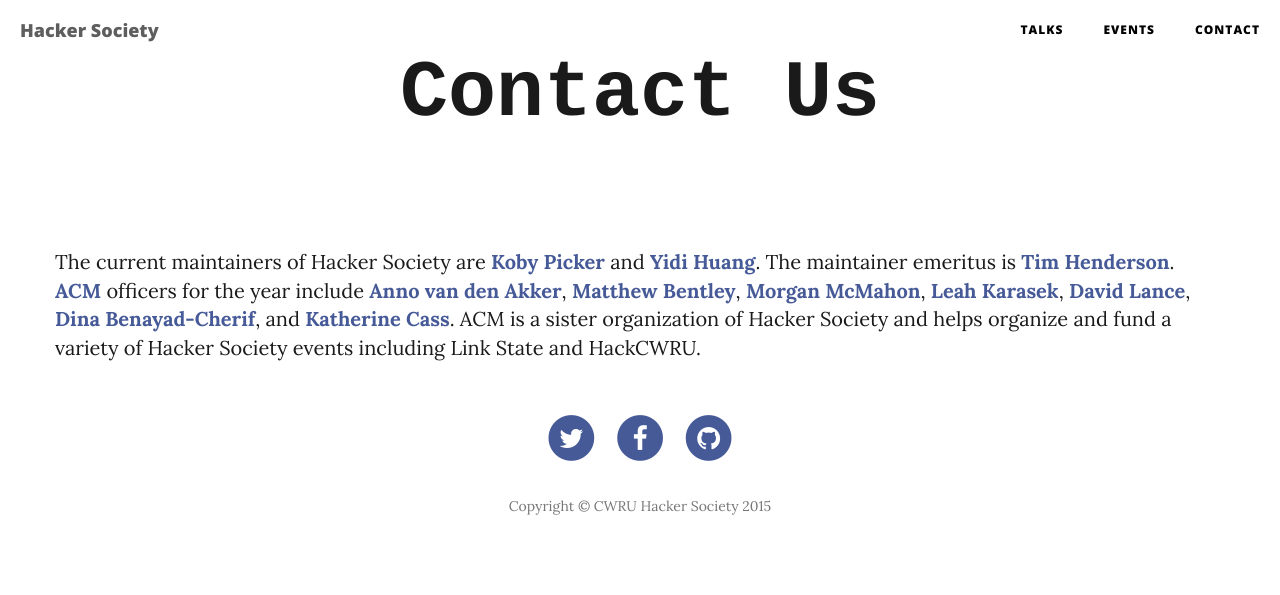
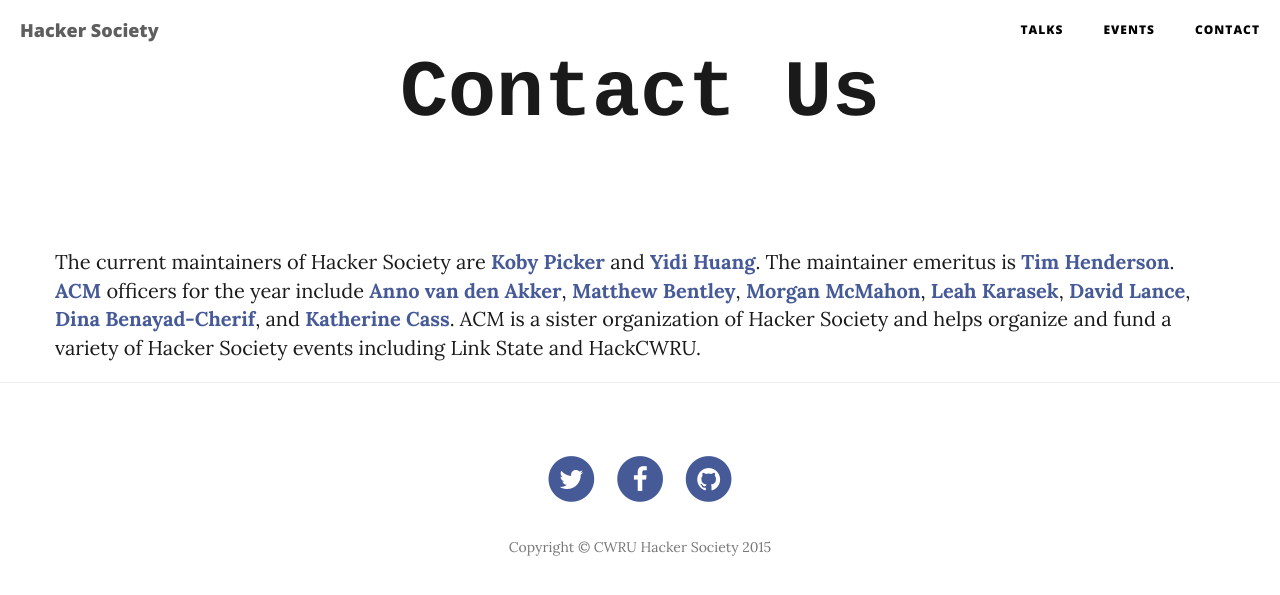
Before and after one commit to hacsoc/hacsoc.github.com, a Jekyll site: the page built from contact.html, in a window 1280 px wide. Shown: the top 595 px of the page. Built offline with Jekyll 4.4.1, drawn with Linux system fonts in a browser that asks for light colours; nearby versions of some CDN libraries.

Commit message:
contact.html now using jekyll base

```diff
--- a/contact.html
+++ b/contact.html
@@ -1,81 +1,7 @@
-<!DOCTYPE html>
-<html lang="en">
-
-<head>
-
-    <meta charset="utf-8">
-    <meta http-equiv="X-UA-Compatible" content="IE=edge">
-    <meta name="viewport" content="width=device-width, initial-scale=1">
-    <meta name="description" content="">
-    <meta name="author" content="">
-
-    <title>Contact Hacker Society</title>
-
-    <!-- Bootstrap Core CSS -->
-    <link href="css/bootstrap.min.css" rel="stylesheet">
-
-    <!-- Custom CSS -->
-    <link href="css/clean-blog.min.css" rel="stylesheet">
-
-    <!-- Custom Fonts -->
-    <link href="http://maxcdn.bootstrapcdn.com/font-awesome/4.1.0/css/font-awesome.min.css" rel="stylesheet" type="text/css">
-    <link href='http://fonts.googleapis.com/css?family=Lora:400,700,400italic,700italic' rel='stylesheet' type='text/css'>
-    <link href='http://fonts.googleapis.com/css?family=Open+Sans:300italic,400italic,600italic,700italic,800italic,400,300,600,700,800' rel='stylesheet' type='text/css'>
-
-    <!-- HTML5 Shim and Respond.js IE8 support of HTML5 elements and media queries -->
-    <!-- WARNING: Respond.js doesn't work if you view the page via file:// -->
-    <!--[if lt IE 9]>
-        <script src="https://oss.maxcdn.com/libs/html5shiv/3.7.0/html5shiv.js"></script>
-        <script src="https://oss.maxcdn.com/libs/respond.js/1.4.2/respond.min.js"></script>
-    <![endif]-->
-    <script>
-      (function(i,s,o,g,r,a,m){i['GoogleAnalyticsObject']=r;i[r]=i[r]||function(){
-      (i[r].q=i[r].q||[]).push(arguments)},i[r].l=1*new Date();a=s.createElement(o),
-      m=s.getElementsByTagName(o)[0];a.async=1;a.src=g;m.parentNode.insertBefore(a,m)
-      })(window,document,'script','//www.google-analytics.com/analytics.js','ga');
-
-      ga('create', 'UA-66408588-1', 'auto');
-      ga('send', 'pageview');
-
-    </script>
-</head>
-
-<body>
-
-    <!-- Navigation -->
-    <nav class="navbar navbar-default navbar-custom navbar-fixed-top">
-        <div class="container-fluid">
-            <!-- Brand and toggle get grouped for better mobile display -->
-            <div class="navbar-header page-scroll">
-                <button type="button" class="navbar-toggle" data-toggle="collapse" data-target="#bs-example-navbar-collapse-1">
-                    <span class="sr-only">Toggle navigation</span>
-                    <span class="icon-bar"></span>
-                    <span class="icon-bar"></span>
-                    <span class="icon-bar"></span>
-                </button>
-                <a class="navbar-brand" href="index.html">Hacker Society</a>
-            </div>
-
-            <!-- Collect the nav links, forms, and other content for toggling -->
-            <div class="collapse navbar-collapse " id="bs-example-navbar-collapse-1">
-                <ul class="nav navbar-nav navbar-right">
-                    <li>
-                        <a href="talks.html">Talks</a>
-                    </li>
-                    <li>
-                        <a href="events.html">Events</a>
-                    </li>
-                    <li>
-                        <a href="contact.html">Contact</a>
-                    </li>
-                </ul>
-            </div>
-            <!-- /.navbar-collapse -->
-        </div>
-        <!-- /.container -->
-    </nav>
-
-
+---
+layout: base
+title: Contact Hacker Society
+---
 <!-- Page Header -->
 <!-- Set your background image for this header on the line below. -->
 <header class="intro-header">
@@ -105,53 +31,3 @@
         Hacker Society events including Link State and HackCWRU.
     </div>
 </div>
-
-    <!-- Footer -->
-    <footer>
-        <div class="container">
-            <div class="row">
-                <div class="col-lg-8 col-lg-offset-2 col-md-10 col-md-offset-1">
-                    <ul class="list-inline text-center">
-                        <li>
-                            <a href="http://www.twitter.com/cwruacm">
-                                <span class="fa-stack fa-lg">
-                                     <i class="fa fa-circle fa-stack-2x"></i>
-                                     <i class="fa fa-twitter fa-stack-1x fa-inverse"></i>
-                                 </span>
-                            </a>
-                        </li>
-                        <li>
-                            <a href="http://www.facebook.com/cwruacm">
-                                <span class="fa-stack fa-lg">
-                                     <i class="fa fa-circle fa-stack-2x"></i>
-                                     <i class="fa fa-facebook fa-stack-1x fa-inverse"></i>
-                                 </span>
-                            </a>
-                        </li>
-                        <li>
-                            <a href="https://github.com/hacsoc/hacsoc.github.com/">
-                                <span class="fa-stack fa-lg">
-                                     <i class="fa fa-circle fa-stack-2x"></i>
-                                     <i class="fa fa-github fa-stack-1x fa-inverse"></i>
-                                 </span>
-                            </a>
-                        </li>
-                    </ul>
-                    <p class="copyright text-muted">Copyright &copy; CWRU Hacker Society 2015</p>
-                </div>
-            </div>
-        </div>
-    </footer>
-
-    <!-- jQuery -->
-    <script src="js/jquery.js"></script>
-
-    <!-- Bootstrap Core JavaScript -->
-    <script src="js/bootstrap.min.js"></script>
-
-    <!-- Custom Theme JavaScript -->
-    <script src="js/clean-blog.min.js"></script>
-
-</body>
-
-</html>
```
Lines whose indentation alone changed are shown as unchanged.
